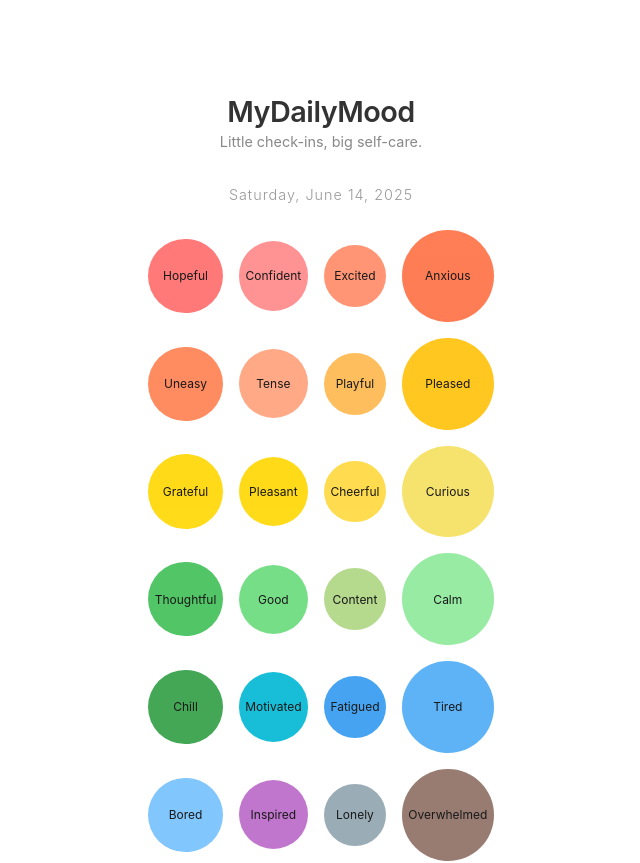
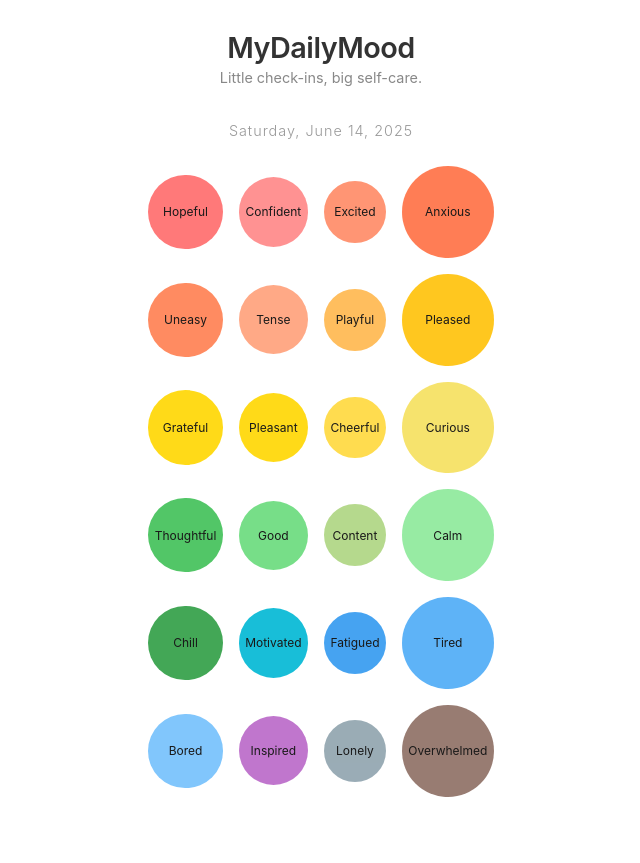
Before and after one commit to cocomiranda/MyDailyMood, a React (Vite) app: page / in a window 1280 px wide. Shown: the top 863 px of the page, without its empty margins (319-959 px from the left). Built offline with nearby package versions, Linux system fonts and the light colour scheme.

Commit message:
ui changes

```diff
--- a/App.css
+++ b/App.css
@@ -50,7 +50,7 @@
   margin: 0 auto;
   background-color: #fff;
   color: #333;
-  margin-top: 4rem;
+  margin-top: 0;
   align-items: center; /* Center items horizontally */
 }
 
```
